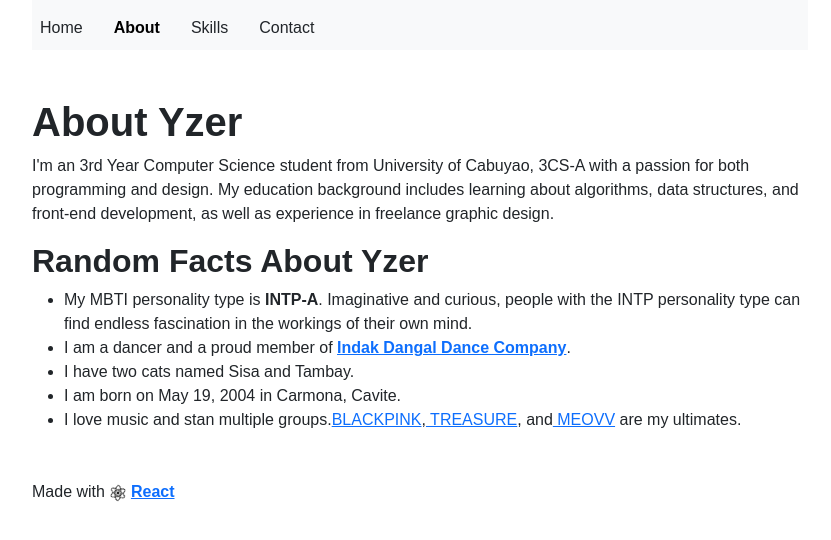
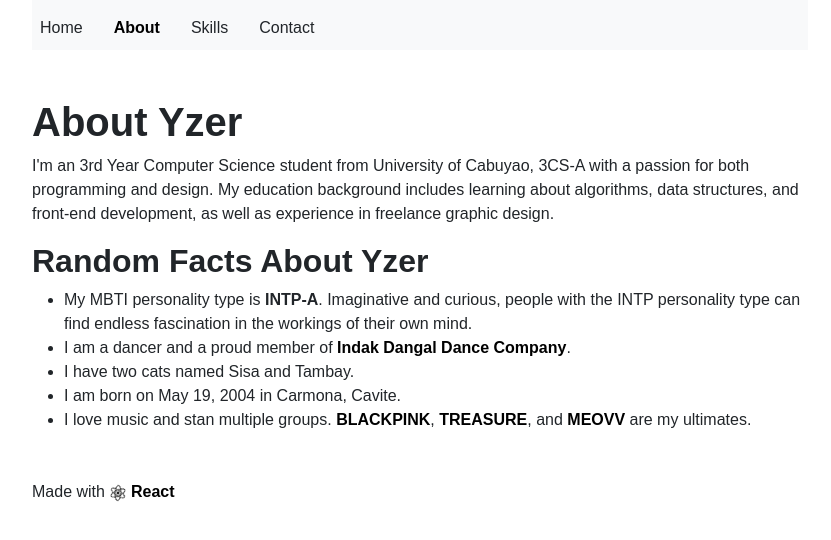
Before and after one commit to githubyzer/Personal-Profile, a React (Create React App) app: page /about in a window 1280 px wide. Shown: the top 540 px of the page, without its empty margins (220-1051 px from the left). Built offline with nearby package versions, Linux system fonts and the light colour scheme.

Commit message:
Added Rainbow animation effect when hovering on links

```diff
--- a/src/App.css
+++ b/src/App.css
@@ -42,3 +42,27 @@ body {
     transform: rotate(360deg);
   }
 }
+
+/* Remove underline and set base styles for links */
+a {
+  text-decoration: none;
+  color: black; /* Set your default link color */
+  transition: color 0.5s ease;
+  font-weight: 700;
+}
+
+/* Rainbow effect on hover */
+a:hover {
+  animation: rainbow 1.5s infinite linear;
+}
+
+/* Define the rainbow animation */
+@keyframes rainbow {
+  0% { color: red; }
+  16.7% { color: orange; }
+  33.4% { color: yellow; }
+  50% { color: green; }
+  66.7% { color: blue; }
+  83.4% { color: indigo; }
+  100% { color: violet; }
+}
--- a/src/Components/About.js
+++ b/src/Components/About.js
@@ -18,7 +18,7 @@ const About = () => {
         <li>I have two cats named Sisa and Tambay.</li>
         <li>I am born on May 19, 2004 in Carmona, Cavite.</li>
         <li>I love music and stan multiple groups.
-        <a href="https://www.instagram.com/blackpinkofficial"><span>BLACKPINK</span></a>,
+        <a href="https://www.instagram.com/blackpinkofficial"><span> BLACKPINK</span></a>,
         <a href="https://www.instagram.com/yg_treasure_official"><span> TREASURE</span></a>, and
         <a href="https://www.instagram.com/meovv"><span> MEOVV</span></a> are my ultimates.
         </li>
```
